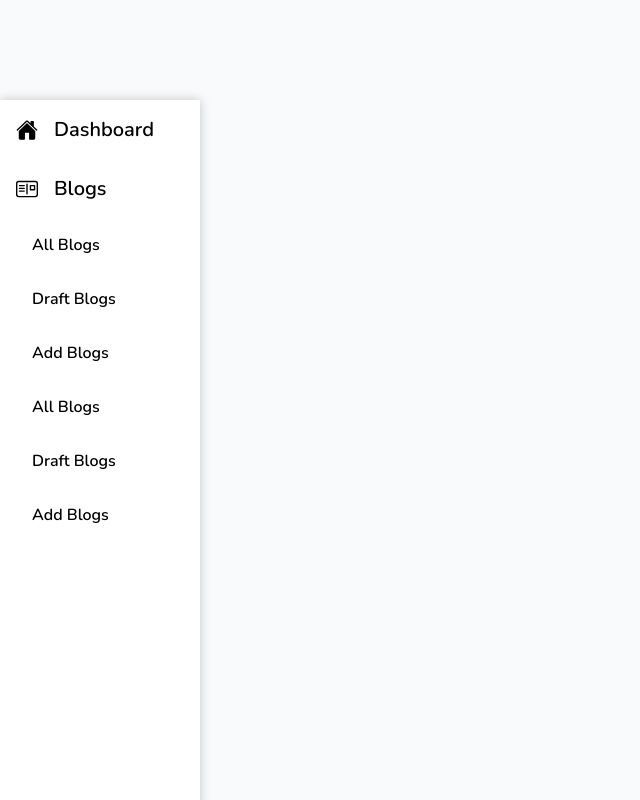
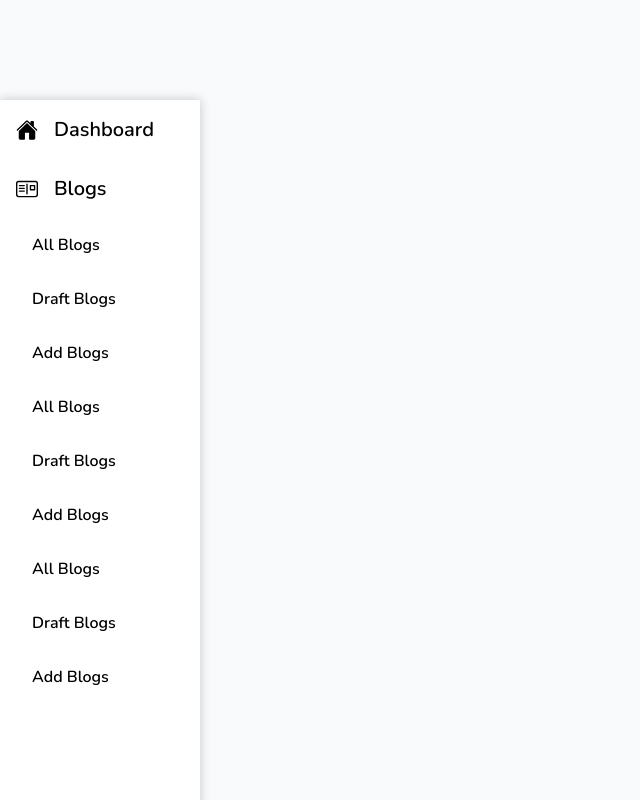
Before and after one commit to shnigdho/galaxy_backend, a Next.js app: page / in a window 1280 px wide. Shown: the whole page, without its empty margins (0-640 px from the left). Built offline with nearby package versions, Linux system fonts and the light colour scheme.

Commit message:
multiple

```diff
--- a/components/Aside.js
+++ b/components/Aside.js
@@ -48,6 +48,9 @@ export default function Aside() {
                                                 <Link href='/'><li>All Blogs</li></Link>
                                                 <Link href='/'><li>Draft Blogs</li></Link>
                                                 <Link href='/'><li>Add Blogs</li></Link>
+                                                <Link href='/'><li>All Blogs</li></Link>
+                                                <Link href='/'><li>Draft Blogs</li></Link>
+                                                <Link href='/'><li>Add Blogs</li></Link>
 
 
                                         </ul>
```
